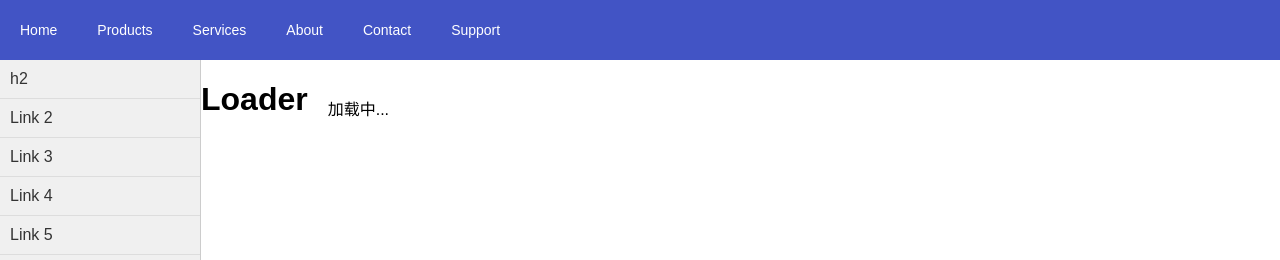
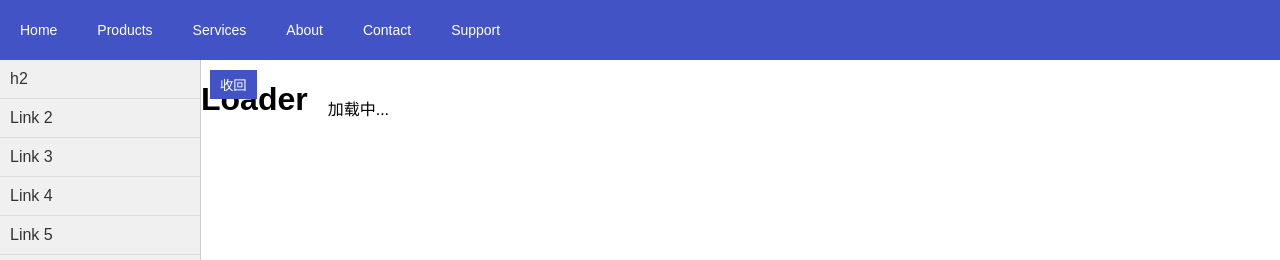
Before and after one commit to yihngwan/yihngwan.github.io, a Jekyll site: the page dome/test.html, which Jekyll copies as it is, in a window 1280 px wide. Shown: the top 260 px of the page. Built offline with Jekyll 4.4.1, drawn with Linux system fonts in a browser that asks for light colours.

Commit message:
add demo Toggle Sidebar

```diff
--- a/dome/test.html
+++ b/dome/test.html
@@ -39,12 +39,38 @@
         .container {
             display: flex;
             height: calc(100vh - 60px);
+            position: relative;
         }
 
         .sidebar {
             width: 200px;
             background-color: #f0f0f0;
             border-right: 1px solid #ccc;
+            transition: transform 0.3s ease;
+            transform: translateX(0);
+        }
+
+        .sidebar.collapsed {
+            transform: translateX(-100%);
+        }
+
+        .toggle-btn {
+            position: absolute;
+            top: 10px;
+            left: 210px;
+            background-color: #4254c5;
+            color: white;
+            border: none;
+            padding: 5px 10px;
+            cursor: pointer;
+        }
+
+        .container.collapsed .toggle-btn {
+            left: 10px;
+        }
+
+        .container.collapsed .sidebar {
+            transform: translateX(-100%);
         }
 
         .sidebar a {
@@ -87,11 +113,18 @@
             <a href="#">Link 4</a>
             <a href="#">Link 5</a>
         </div>
+        <button class="toggle-btn" onclick="toggleSidebar()">收回</button>
         <h1>Loader</h1>
         <div class="content">
             <p>加载中...</p>
 
         </div>
     </div>
+    <script>
+        function toggleSidebar() {
+            const container = document.querySelector('.container');
+            container.classList.toggle('collapsed');
+        }
+    </script>
 </body>
 </html>
```
